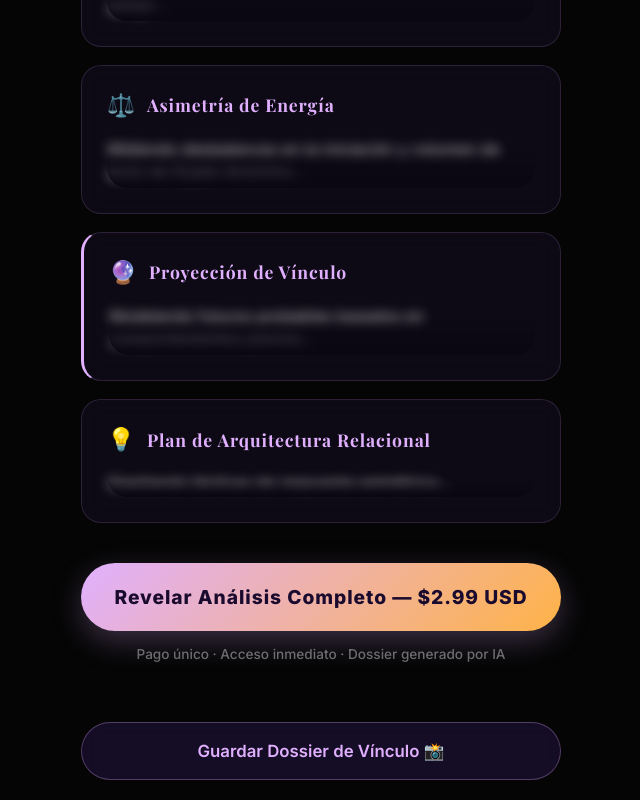
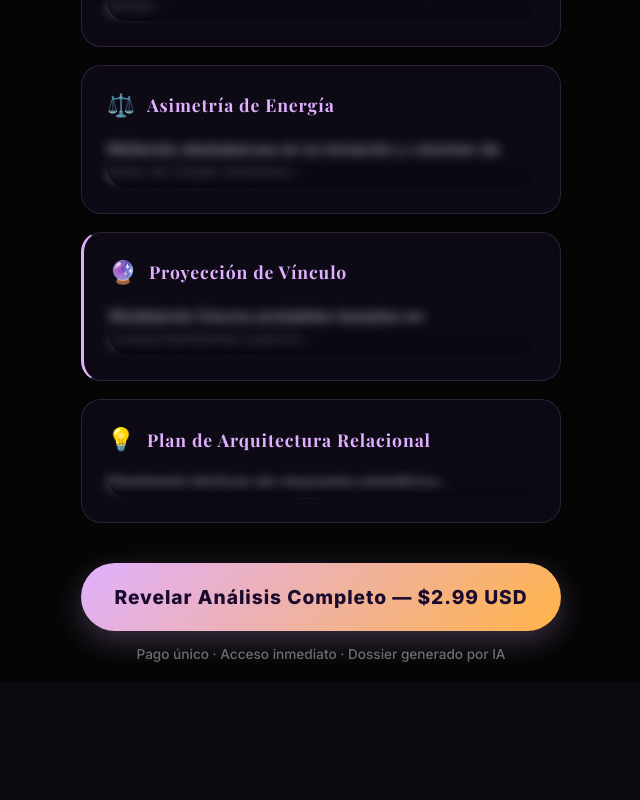
Before and after one commit to CriisxD/redflag-ai-scanner., a Next.js app: page /scan in a window 1280 px wide. Shown: the part 1261-2061 px from the top of the page, without its empty margins (319-959 px from the left). After the commit the page ends 1943 px from the top, so only its background shows below. Built offline with nearby package versions, Linux system fonts and the light colour scheme; a web font is replaced by a local one.

Commit message:
remove: Guardar Dossier button from results page

```diff
--- a/components/ResultPaywall.js
+++ b/components/ResultPaywall.js
@@ -326,11 +326,7 @@ export default function ResultPaywall({ onCheckout, aiResult, forcedUnlocked = f
           )}
         </div>
 
-        <div className="final-actions-v36">
-           <button onClick={handleDownload} className="download-btn-v36 tiktok-style" disabled={downloading}>
-             {downloading ? 'Capturando...' : 'Guardar Dossier de Vínculo 📸'}
-           </button>
-        </div>
+
 
         <ShareableTicket
           name={targetName}
```
